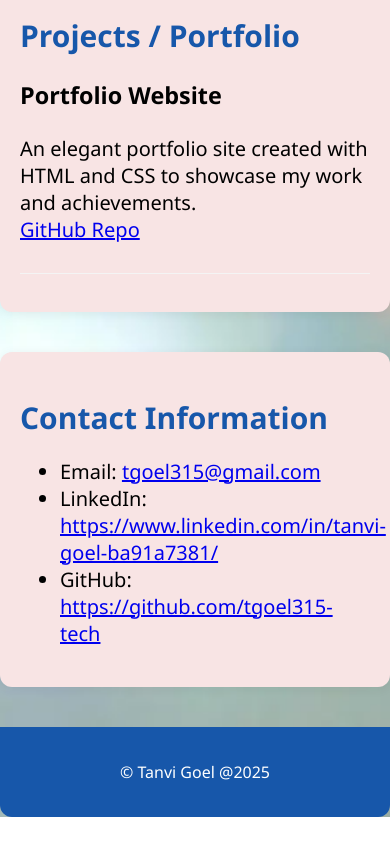
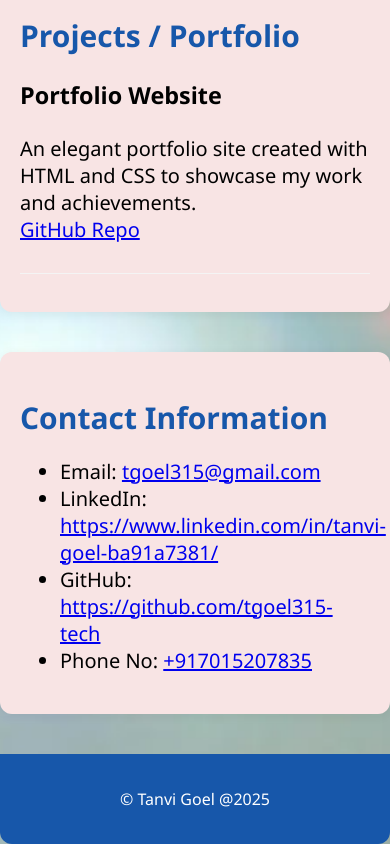
Before and after one commit to tgoel315-tech/website, a plain HTML site: page index.html in a window 390 px wide. Shown: the part 1815-2659 px from the top of the page. Before the commit the page ends 2632 px from the top, so only its background shows below. Drawn offline with Linux system fonts and the light colour scheme.

Commit message:
Update index.html
phone no.

```diff
--- a/index.html
+++ b/index.html
@@ -70,6 +70,7 @@
             <li>Email: <a href="mailto:tgoel315@gmail.com">tgoel315@gmail.com</a></li>
             <li>LinkedIn: <a href="https://www.linkedin.com/in/tanvi-goel-ba91a7381/" target="_blank">https://www.linkedin.com/in/tanvi-goel-ba91a7381/</a></li>
             <li>GitHub: <a href="https://github.com/tgoel315-tech" target="_blank">https://github.com/tgoel315-tech</a></li>
+            <li>Phone No: <a href ="tel:7015207835">+917015207835</a></li>
         </ul>
     </section>
 
```
